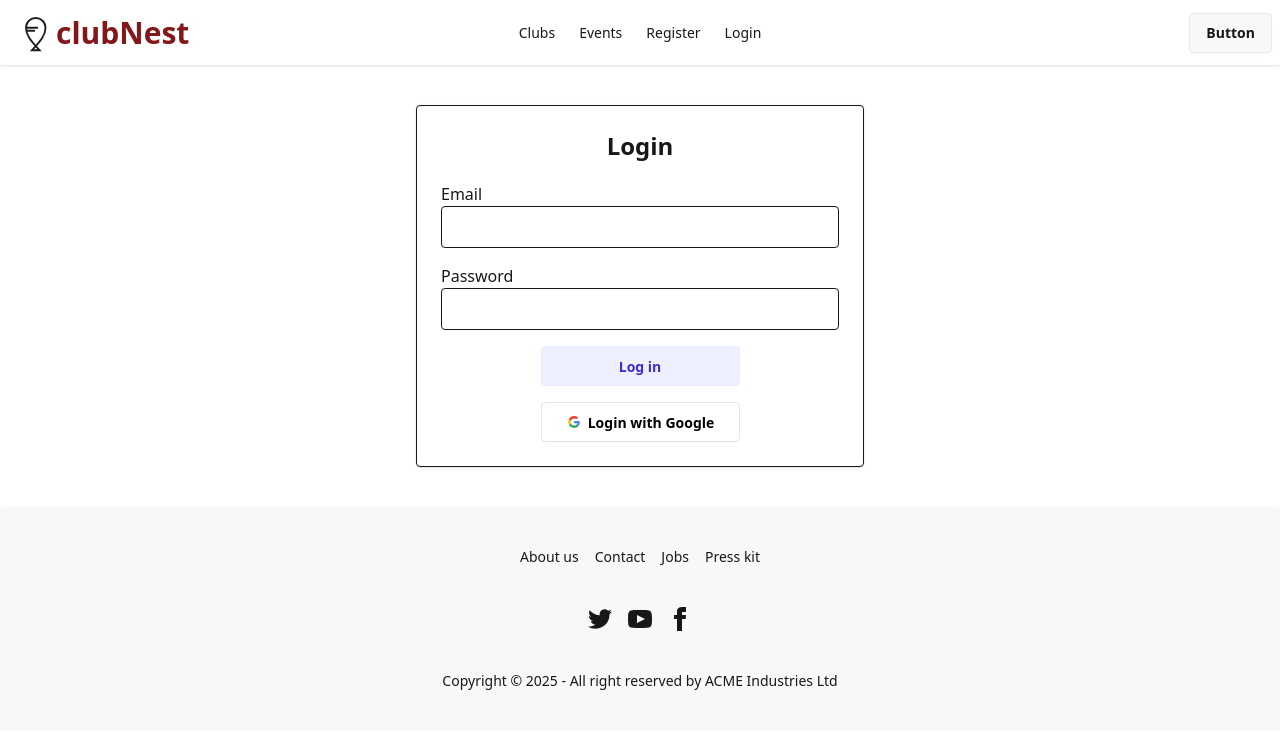
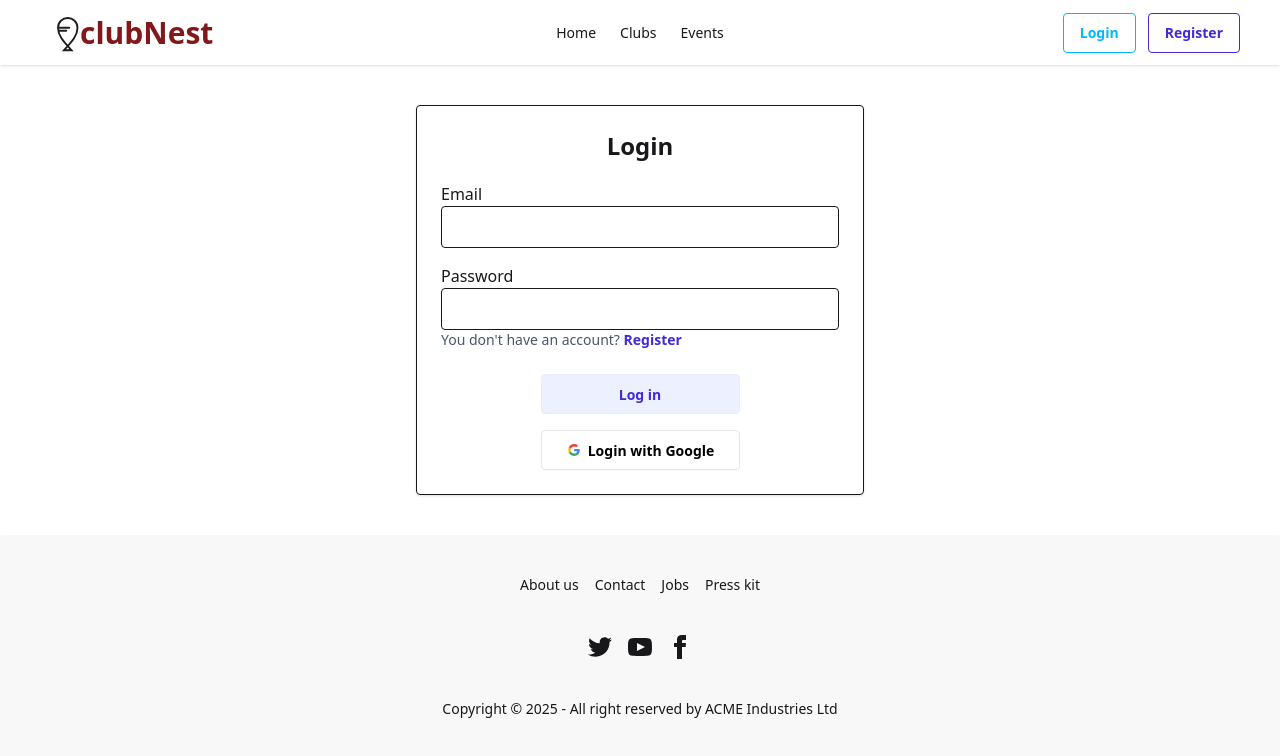
Before and after one commit to kamrul-islam-96/ClubNest, a React (Vite) app: page /login in a window 1280 px wide. Shown: the top 756 px of the page. Built offline with nearby package versions, Linux system fonts and the light colour scheme; no server answers.

Commit message:
All registered users are saved in the users collection in the database

```diff
--- /dev/null
+++ b/src/pages/DashBoard/DashBoard.jsx
@@ -0,0 +1,7 @@
+import React from 'react'
+
+export const DashBoard = () => {
+  return (
+    <div>DashBoard</div>
+  )
+}
--- a/src/pages/Login/Login.jsx
+++ b/src/pages/Login/Login.jsx
@@ -1,7 +1,7 @@
 import { use } from "react";
 import { useForm } from "react-hook-form";
 import { toast } from "react-hot-toast";
-import { useNavigate, useLocation } from "react-router";
+import { useNavigate, useLocation, NavLink } from "react-router";
 import { AuthContext } from "../../context/AuthContext/AuthContext";
 
 export const Login = () => {
@@ -35,7 +35,20 @@ export const Login = () => {
 
   const handleGoogleLogin = async () => {
     try {
-      await signInWithGoogle();
+      const result = await signInWithGoogle();
+      const user = result.user;
+
+      await fetch("http://localhost:3000/api/auth/save-user", {
+        method: "POST",
+        headers: { "Content-Type": "application/json" },
+        body: JSON.stringify({
+          uid: user.uid,
+          name: user.displayName,
+          email: user.email,
+          photoURL: user.photoURL,
+        }),
+      });
+
       toast.success("Logged in with Google!");
       navigate(from, { replace: true });
     } catch (err) {
@@ -43,6 +56,7 @@ export const Login = () => {
         .replace("Firebase:", "")
         .replace("auth/", "")
         .replace(/-/g, " ");
+
       toast.error(msg.charAt(0).toUpperCase() + msg.slice(1));
     }
   };
@@ -76,10 +90,22 @@ export const Login = () => {
           {errors.password && (
             <p className="text-red-600 text-sm">{errors.password.message}</p>
           )}
+          <p className="text-sm text-gray-600">
+            You don't have an account?{" "}
+            <NavLink
+              to="/register"
+              className="text-primary font-semibold hover:underline"
+            >
+              Register
+            </NavLink>
+          </p>
         </div>
 
-        <div className="mt-4 text-center">
-          <button type="submit" className="w-1/2 btn btn-soft btn-primary">
+        <div className="mt-6 text-center">
+          <button
+            type="submit"
+            className="md:w-1/2 w-full btn btn-soft btn-primary"
+          >
             Log in
           </button>
         </div>
@@ -89,7 +115,7 @@ export const Login = () => {
       <div className="mt-4 text-center">
         <button
           onClick={handleGoogleLogin}
-          className="w-1/2 btn bg-white text-black border-[#e5e5e5] cursor-pointer"
+          className="md:w-1/2 w-full btn bg-white text-black border-[#e5e5e5] cursor-pointer"
         >
           <svg
             aria-label="Google logo"
--- /dev/null
+++ b/src/pages/Profile/Profile.jsx
@@ -0,0 +1,7 @@
+import React from 'react'
+
+export const Profile = () => {
+  return (
+    <div>Profile</div>
+  )
+}
--- a/src/pages/Register/Register.jsx
+++ b/src/pages/Register/Register.jsx
@@ -30,10 +30,25 @@ export const Register = () => {
       // Update profile
       await updateUserProfile(name, photoURL);
 
+      const firebaseUser = result.user;
+      const uid = firebaseUser.uid;
+
+      // Data save to MongoDB
+      await fetch("http://localhost:3000/api/auth/save-user", {
+        method: "POST",
+        headers: { "Content-Type": "application/json" },
+        body: JSON.stringify({
+          uid,
+          name,
+          email,
+          photoURL,
+        }),
+      });
+
       // Success toast
       toast.success("Registration Successful!");
 
-      signOutUser()
+      signOutUser();
 
       // Redirect
       navigate(from, { replace: true });
@@ -51,9 +66,22 @@ export const Register = () => {
   // GOOGLE SIGNUP
   const handleGoogleLogin = async () => {
     try {
-      await signInWithGoogle();
+      const result = await signInWithGoogle();
+      const user = result.user;
+
+      await fetch("http://localhost:3000/api/auth/save-user", {
+        method: "POST",
+        headers: { "Content-Type": "application/json" },
+        body: JSON.stringify({
+          uid: user.uid,
+          name: user.displayName,
+          email: user.email,
+          photoURL: user.photoURL,
+        }),
+      });
+
       toast.success("Logged in with Google!");
-      navigate(from, { replace: true });
+      navigate("/", { replace: true });
     } catch (err) {
       const msg = err.message
         .replace("Firebase:", "")
@@ -134,7 +162,10 @@ export const Register = () => {
 
         {/* REGISTER BUTTON */}
         <div className="mt-4 text-center">
-          <button type="submit" className="w-1/2 btn btn-soft btn-primary">
+          <button
+            type="submit"
+            className="md:w-1/2 w-full btn btn-soft btn-primary"
+          >
             Register
           </button>
         </div>
@@ -144,7 +175,7 @@ export const Register = () => {
       <div className="mt-4 text-center">
         <button
           onClick={handleGoogleLogin}
-          className="w-1/2 btn bg-white text-black border-[#e5e5e5] cursor-pointer"
+          className="md:w-1/2 w-full btn bg-white text-black border-[#e5e5e5] cursor-pointer"
         >
           <svg
             aria-label="Google logo"
--- a/src/pages/shared/NavBar/NavBar.jsx
+++ b/src/pages/shared/NavBar/NavBar.jsx
@@ -1,25 +1,34 @@
+import { use, useState } from "react";
 import { NavLink } from "react-router";
+import { AuthContext } from "../../../context/AuthContext/AuthContext";
+import toast from "react-hot-toast";
 
 export const NavBar = () => {
+  const { user, signOutUser } = use(AuthContext);
+  const [open, setOpen] = useState(false);
+
   const links = (
     <>
+      <li>
+        <NavLink to="/">Home</NavLink>
+      </li>
       <li>
         <NavLink to="/clubs">Clubs</NavLink>
       </li>
       <li>
         <NavLink to="/events">Events</NavLink>
       </li>
-      <li>
-        <NavLink to="/register">Register</NavLink>
-      </li>
-      <li>
-        <NavLink to="/login">Login</NavLink>
-      </li>
     </>
   );
+
+  const handleLogout = () => {
+    signOutUser();
+    toast.success("Log out successful");
+  };
+
   return (
-    <div className="navbar bg-base-100 shadow-sm">
-      <div className="navbar-start">
+    <div className="navbar bg-base-100 shadow-sm md:px-10 ">
+      <NavLink className="navbar-start">
         <div className="dropdown">
           <div tabIndex={0} role="button" className="btn btn-ghost lg:hidden">
             <svg
@@ -67,13 +76,48 @@ export const NavBar = () => {
             />
           </svg>
         </a>
-        <h3 className="text-3xl text-red-900 font-bold ">clubNest</h3>
-      </div>
+        <h3 className="text-3xl text-red-900 font-bold -ms-2">clubNest</h3>
+      </NavLink>
       <div className="navbar-center hidden lg:flex">
         <ul className="menu menu-horizontal px-1">{links}</ul>
       </div>
       <div className="navbar-end">
-        <a className="btn">Button</a>
+        {user ? (
+          <div className="relative">
+            <img
+              src={user.photoURL}
+              alt="avatar"
+              className="w-10 h-10 rounded-full cursor-pointer"
+              onClick={() => setOpen(!open)}
+            />
+
+            {open && (
+              <ul className="absolute right-0 mt-2 bg-white shadow p-2 rounded">
+                <li>
+                  <NavLink to="/profile">Profile</NavLink>
+                </li>
+                <li>
+                  <NavLink to="/dashboard">Dashboard</NavLink>
+                </li>
+                <li className="cursor-pointer" onClick={handleLogout}>
+                  Logout
+                </li>
+              </ul>
+            )}
+          </div>
+        ) : (
+          <div className="flex gap-x-3">
+            <NavLink className="btn btn-outline btn-info" to="/login">
+              Login
+            </NavLink>
+
+            <div className="hidden sm:block">
+              <NavLink className="btn btn-outline btn-primary" to="/register">
+                Register
+              </NavLink>
+            </div>
+          </div>
+        )}
       </div>
     </div>
   );
--- a/src/router/router.jsx
+++ b/src/router/router.jsx
@@ -5,6 +5,8 @@ import { AllClubs } from "../pages/Clubs/AllClubs/AllClubs";
 import { UpComingEvents } from "../pages/Events/UpComingEvents/UpComingEvents";
 import { Register } from "../pages/Register/Register";
 import { Login } from "../pages/Login/Login";
+import { DashBoard } from "../pages/DashBoard/DashBoard";
+import { Profile } from "../pages/Profile/Profile";
 ;
 
 export const router = createBrowserRouter([
@@ -32,6 +34,14 @@ export const router = createBrowserRouter([
                 path: '/login',
                 Component: Login,
             },
+            {
+                path: '/dashboard',
+                Component: DashBoard,
+            },
+            {
+                path: '/profile',
+                Component: Profile,
+            },
         ]
     }
 ])
```
